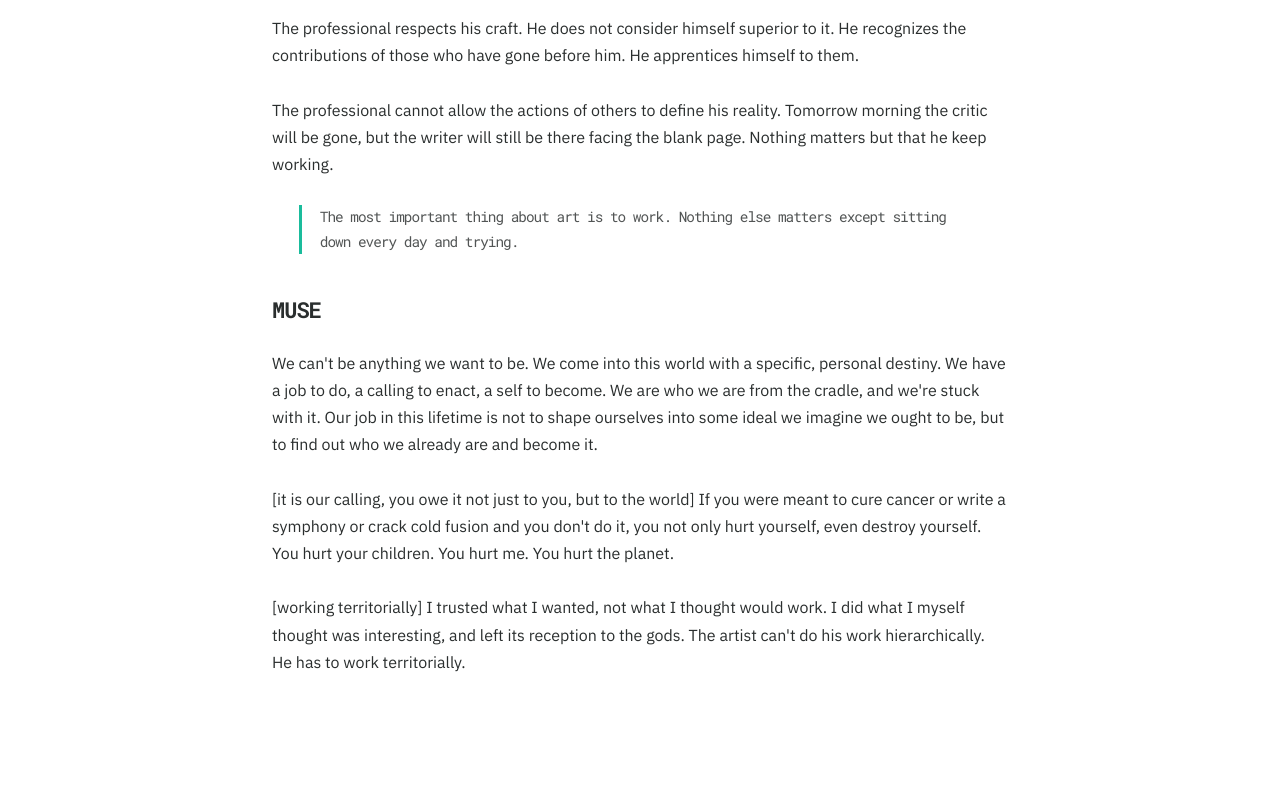
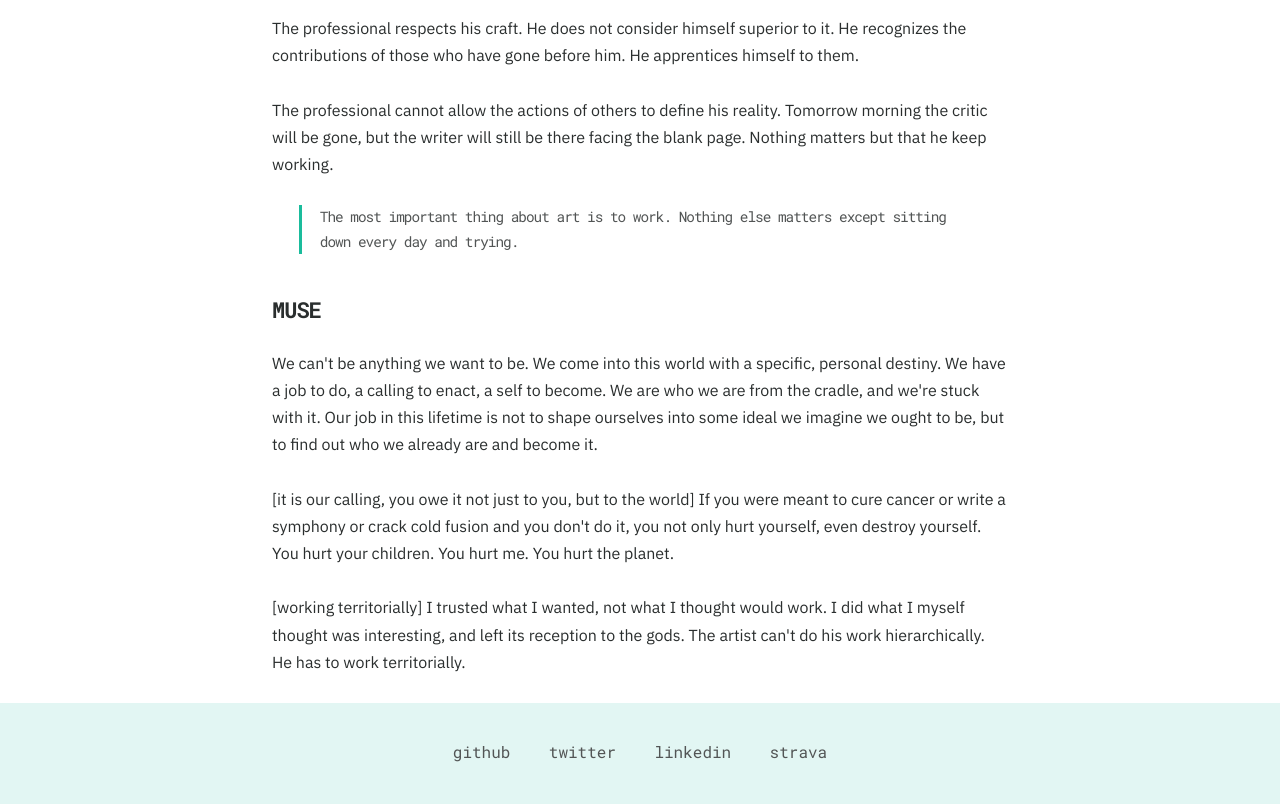
Before and after one commit to techtanzeel/collado-io, a Gatsby site: page /blog/2018/going-sub3 in a window 1280 px wide. Shown: the part 4570-5374 px from the top of the page. Before the commit the page ends 5273 px from the top, so only its background shows below. Built offline with nearby package versions, Linux system fonts and the light colour scheme; Gatsby itself is replaced by a stand-in of ours; some packages are replaced by stand-ins of ours.

Commit message:
Create footer

```diff
--- /dev/null
+++ b/src/components/Footer.js
@@ -0,0 +1,80 @@
+import React from 'react';
+import PropTypes from 'prop-types';
+import styled from 'styled-components';
+
+import {
+  fakeAsbestos, eggShell,
+} from '../utils/colors';
+import {
+  mobile, tablet,
+} from '../utils/breakpoints';
+
+const Footer = () => (
+  <Container>
+    <FooterLink
+      href="https://github.com/marccollado"
+    >
+      github
+    </FooterLink>
+    <FooterLink
+      href="https://twitter.com/marccollado"
+    >
+      twitter
+    </FooterLink>
+    <FooterLink
+      href="https://linkedin.com/in/marccollado"
+    >
+      linkedin
+    </FooterLink>
+    <FooterLink
+      href="https://www.strava.com/athletes/1113999"
+    >
+      strava
+    </FooterLink>
+  </Container>
+);
+
+const Container = styled.div`
+  align-items: center;
+  background: ${eggShell}88;
+  display: flex;
+  flex-direction: column;
+  justify-content: center;
+  margin-top: 1.6em;
+  padding: 1.5em 0.5em;
+
+  @media (min-width: ${mobile}) {
+    padding: 2em 0.5em;
+    flex-direction: row;
+  }
+`;
+
+const FooterLink = styled.a`
+  border-bottom: 3px solid ${fakeAsbestos}00;
+  color: ${fakeAsbestos};
+  font-family: 'Roboto Mono', monospace;
+  font-size: 0.8em;
+  margin: 0.5em 0em;
+  padding: 0.2em 0.5em;
+  text-decoration: none;
+
+  &:hover {
+    border-bottom: 3px solid ${fakeAsbestos};
+  }
+
+  @media (min-width: ${mobile}) {
+    font-size: 0.9em;
+    margin: 0em 0.5em;
+    padding: 0.2em 0.6em;
+  }
+
+  @media (min-width: ${tablet}) {
+    font-size: 1em;
+    padding: 0.2em 0.7em;
+
+  }
+`;
+
+Footer.propTypes = {};
+
+export default Footer;
--- a/src/templates/Layout.js
+++ b/src/templates/Layout.js
@@ -3,12 +3,14 @@ import Link from 'gatsby-link';
 import PropTypes from 'prop-types';
 import styled from 'styled-components';
 
+import Footer from '../components/Footer';
 import Navbar from '../components/Navbar';
 
 const Layout = ({ children }) => (
   <Container>
     <Navbar />
     {children}
+    <Footer />
   </Container>
 );
 
```
